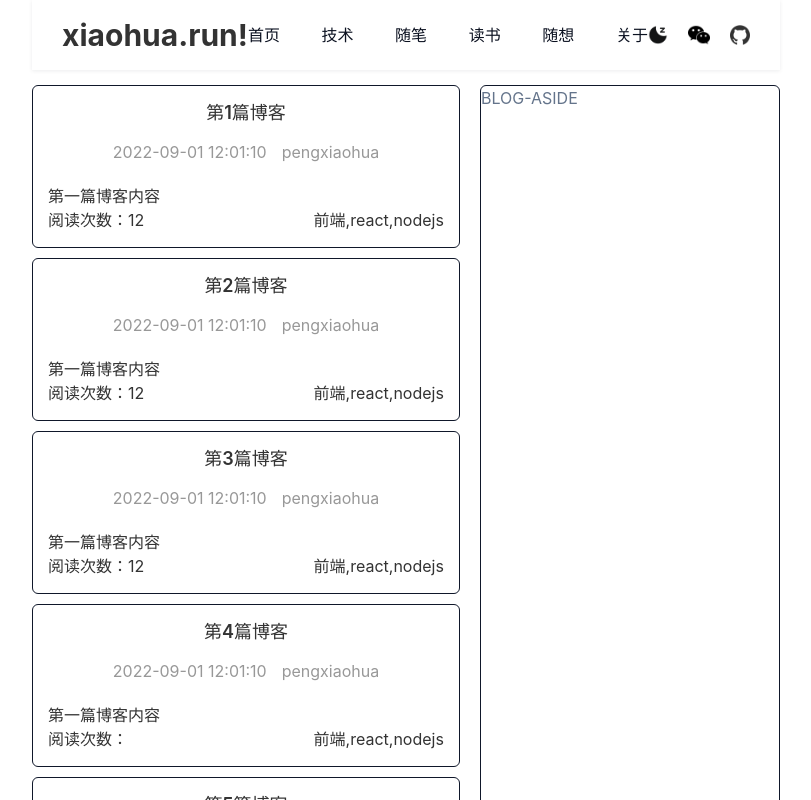
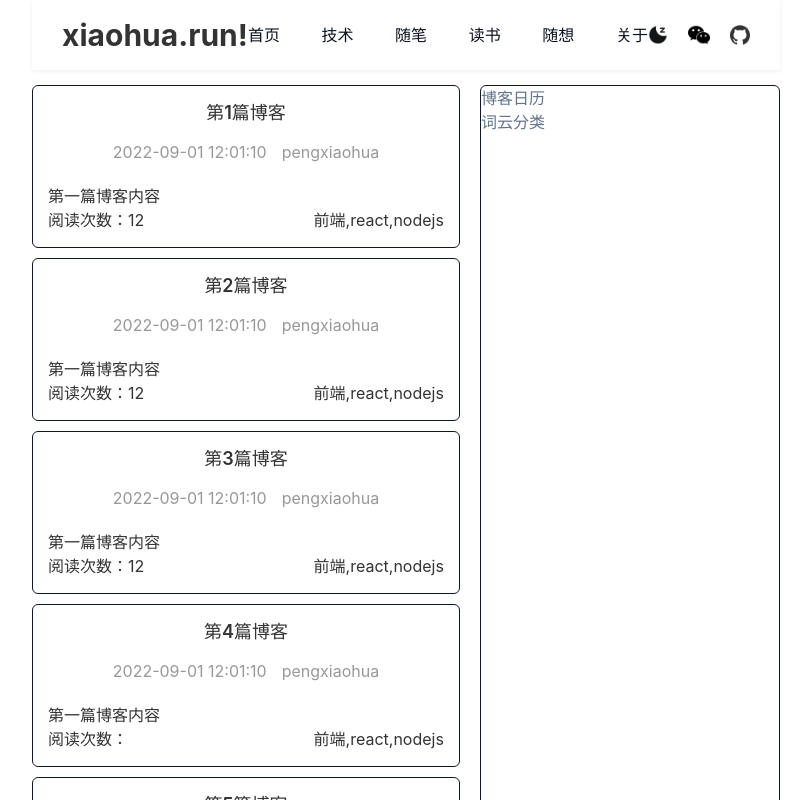
Before and after one commit to pengxiaohua/my-blog-web, a React (Vite) app: page / in a window 1280 px wide. Shown: the top 800 px of the page, without its empty margins (234-1045 px from the left). Built offline with nearby package versions, Linux system fonts and the light colour scheme; what tailwindcss-dark-mode would draw is missing.

Commit message:
feat: 修改侧边文案

```diff
--- a/src/pages/Home/index.tsx
+++ b/src/pages/Home/index.tsx
@@ -31,7 +31,11 @@ const HomePage: FC = () => {
             ))
           }
         </article>
-        <div className="home__blog-aside border border-slate-900 dark:border-white">BLOG-ASIDE</div>
+        <div className="home__blog-aside border border-slate-900 dark:border-white">
+          博客日历
+          <br />
+          词云分类
+        </div>
       </div>
 
       <Footer />
```
